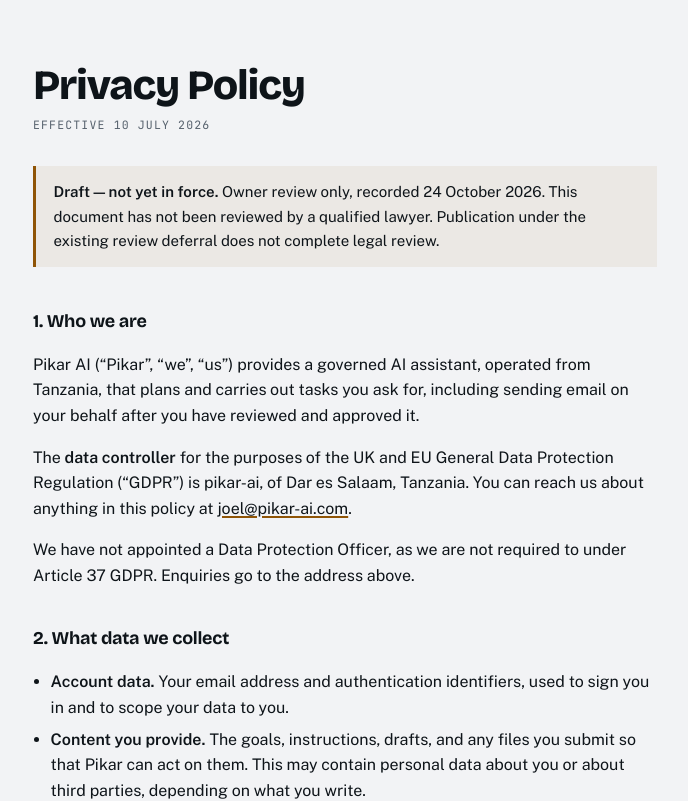
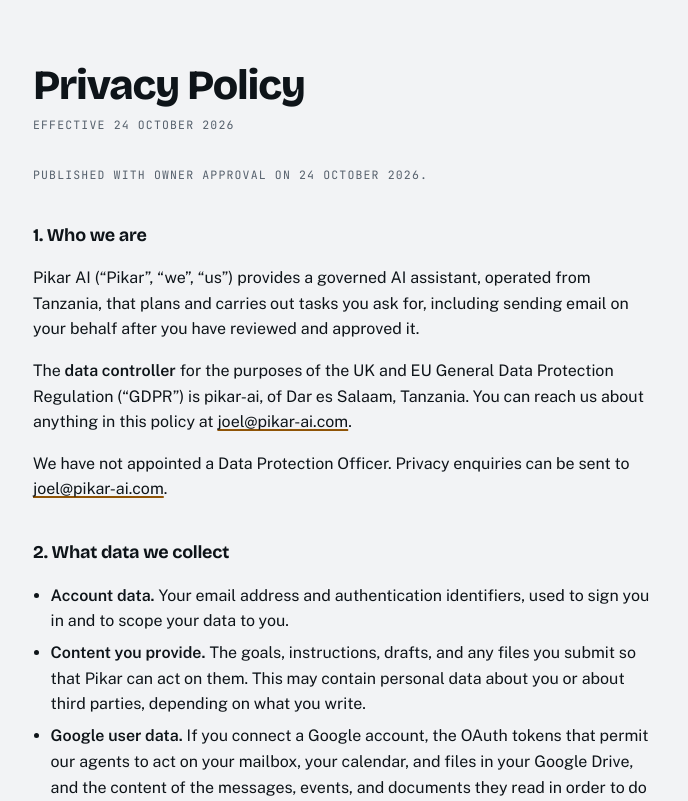
Before and after one commit to Mrjoel97/ProjectX, a Next.js app in the folder apps/web/: page /privacy in a window 1280 px wide. Shown: the top 801 px of the page, without its empty margins (295-983 px from the left). Built offline with nearby package versions, Linux system fonts and the light colour scheme; no server answers; what @convex-dev/auth would draw is missing.

Commit message:
Publish owner-approved policies and refresh qualification records

```diff
--- a/apps/web/app/legal.ts
+++ b/apps/web/app/legal.ts
@@ -2,29 +2,29 @@
 
 export const SITE = "https://pikar-ai.com";
 export const CONTACT = "joel@pikar-ai.com";
-export const EFFECTIVE = "10 July 2026";
+export const EFFECTIVE = "24 October 2026";
 
 // Public business name and operating country confirmed by the owner on 2026-10-24.
-// Owner confirmation does not establish qualified legal review or registration verification.
+// These are the supplied public particulars, not independent registration verification.
 export const ENTITY = "pikar-ai";
 export const OPERATING_COUNTRY = "Tanzania";
 // Exact city/country address confirmed on 2026-10-24; no street or postcode was supplied.
 export const ENTITY_ADDRESS = "Dar es Salaam, Tanzania";
-// Draft choices confirmed by the owner on 2026-10-17; qualified review remains deferred.
+// Jurisdiction choices supplied on 2026-10-17 and included in the owner's publication approval.
 export const GOVERNING_LAW = "the laws of Tanzania";
 export const VENUE = "the courts in Dar es Salaam, Tanzania";
-// Owner-only policy review, separate from qualified legal review and the effective date.
 export const OWNER_REVIEWED_DATE = "24 October 2026";
 
 const PLACEHOLDERS = [ENTITY, ENTITY_ADDRESS, GOVERNING_LAW, VENUE];
 export const HAS_PLACEHOLDERS = PLACEHOLDERS.some((p) => p.startsWith("["));
 
-// Owner-approved production deferral, 2026-08-12. It remains visible even when
-// owner-supplied identity fields contain no placeholders. Owner review is not lawyer review.
-export const LEGAL_REVIEW_DEFERRED = true;
+// Deliberate owner-approved publication, independent of whether fields contain placeholders.
+// This records owner approval only; it makes no claim of lawyer review or legal certification.
+export const OWNER_APPROVED_PUBLICATION = true;
+// The previous publication deferral is closed by the owner's approval on 2026-10-24.
+// Retain an explicit deferral control for genuinely pending future policy revisions.
+export const LEGAL_REVIEW_DEFERRED = false;
 
-// Keep unresolved facts and deferred review distinct. Production may render the owner-approved
-// draft under the explicit deferral; filling identity fields must not silently certify review.
 if (process.env.VERCEL_ENV === "production") {
   const unresolved = PLACEHOLDERS.filter((p) => p.startsWith("[")).join(", ");
   if (HAS_PLACEHOLDERS && !LEGAL_REVIEW_DEFERRED) {
@@ -32,9 +32,9 @@ if (process.env.VERCEL_ENV === "production") {
       `Refusing to build for production: unresolved legal placeholders in app/legal.ts — ${unresolved}.`,
     );
   }
-  if (LEGAL_REVIEW_DEFERRED) {
+  if (!OWNER_APPROVED_PUBLICATION || LEGAL_REVIEW_DEFERRED) {
     console.warn(
-      `LEGAL REVIEW DEFERRED: owner-only review recorded ${OWNER_REVIEWED_DATE}; qualified legal review remains deferred.${unresolved ? ` Unresolved placeholders: ${unresolved}.` : ""}`,
+      `POLICY PUBLICATION DEFERRED: owner publication approval is pending or deferred.${unresolved ? ` Unresolved placeholders: ${unresolved}.` : ""}`,
     );
   }
 }
--- a/apps/web/app/privacy/page.tsx
+++ b/apps/web/app/privacy/page.tsx
@@ -8,6 +8,7 @@ import {
   HAS_PLACEHOLDERS,
   LEGAL_REVIEW_DEFERRED,
   OPERATING_COUNTRY,
+  OWNER_APPROVED_PUBLICATION,
   OWNER_REVIEWED_DATE,
   SITE,
 } from "../legal";
@@ -25,12 +26,13 @@ export default function Privacy() {
       <h1>Privacy Policy</h1>
       <p className="updated">Effective {EFFECTIVE}</p>
 
-      {(HAS_PLACEHOLDERS || LEGAL_REVIEW_DEFERRED) && (
+      {HAS_PLACEHOLDERS || LEGAL_REVIEW_DEFERRED || !OWNER_APPROVED_PUBLICATION ? (
         <p className="notice">
-          <strong>Draft — not yet in force.</strong> Owner review only, recorded{" "}
-          {OWNER_REVIEWED_DATE}. This document has not been reviewed by a qualified lawyer.
-          Publication under the existing review deferral does not complete legal review.
+          <strong>Draft — not yet in force.</strong> Publication approval is pending or deferred, or
+          identifying details remain unresolved.
         </p>
+      ) : (
+        <p className="updated">Published with owner approval on {OWNER_REVIEWED_DATE}.</p>
       )}
 
       <h2>1. Who we are</h2>
@@ -45,8 +47,8 @@ export default function Privacy() {
         us about anything in this policy at <a href={`mailto:${CONTACT}`}>{CONTACT}</a>.
       </p>
       <p>
-        We have not appointed a Data Protection Officer, as we are not required to under Article 37
-        GDPR. Enquiries go to the address above.
+        We have not appointed a Data Protection Officer. Privacy enquiries can be sent to{" "}
+        <a href={`mailto:${CONTACT}`}>{CONTACT}</a>.
       </p>
 
       <h2>2. What data we collect</h2>
@@ -441,11 +443,11 @@ export default function Privacy() {
         confirmation.
       </p>
       <p>
-        Where personal data is transferred outside the UK or European Economic Area, we rely on the
-        European Commission&rsquo;s Standard Contractual Clauses, the UK International Data Transfer
-        Addendum, or an adequacy decision, as applicable to each provider. You may request a copy of
-        the safeguards in place, including the specific region a provider processes in, by writing
-        to <a href={`mailto:${CONTACT}`}>{CONTACT}</a>.
+        We have not confirmed the contractual transfer safeguards for every enabled provider route.
+        The applicable terms and any Standard Contractual Clauses, UK International Data Transfer
+        Addendum or adequacy basis require verification for the specific service and processing
+        location. You can request the information currently available by writing to{" "}
+        <a href={`mailto:${CONTACT}`}>{CONTACT}</a>.
       </p>
 
       <h2>9. Retention, and the immutable audit archive</h2>
--- a/packages/contracts/src/verticalEvalCorpus.ts
+++ b/packages/contracts/src/verticalEvalCorpus.ts
@@ -3,7 +3,7 @@
 export const VERTICAL_CORPUS_SHA256 =
   "dc21fea0660d041e0c3ee5ed9b2ea0448f53c4834f9566b6c0180a11578bcc69";
 export const VERTICAL_EVALUATOR_REVISION =
-  "b5a0d9509ff4e0fcc753912046364bdfe444ee68af038cee9ef603b2117daba9";
+  "0e29e5086a1c2e77f78641c8cfbbe61dc4c0aff91879a82a0bbb358ef216b676";
 export const VERTICAL_EVALUATOR_SHA256 = VERTICAL_EVALUATOR_REVISION;
 // biome-ignore format: deterministic generated JSON is pinned by the generator.
 export const VERTICAL_CORPUS = {
```
Also changed, not shown: apps/web/app/terms/page.tsx (+6 -4 lines), 6 other files (tests, documents, lock files or other folders).
